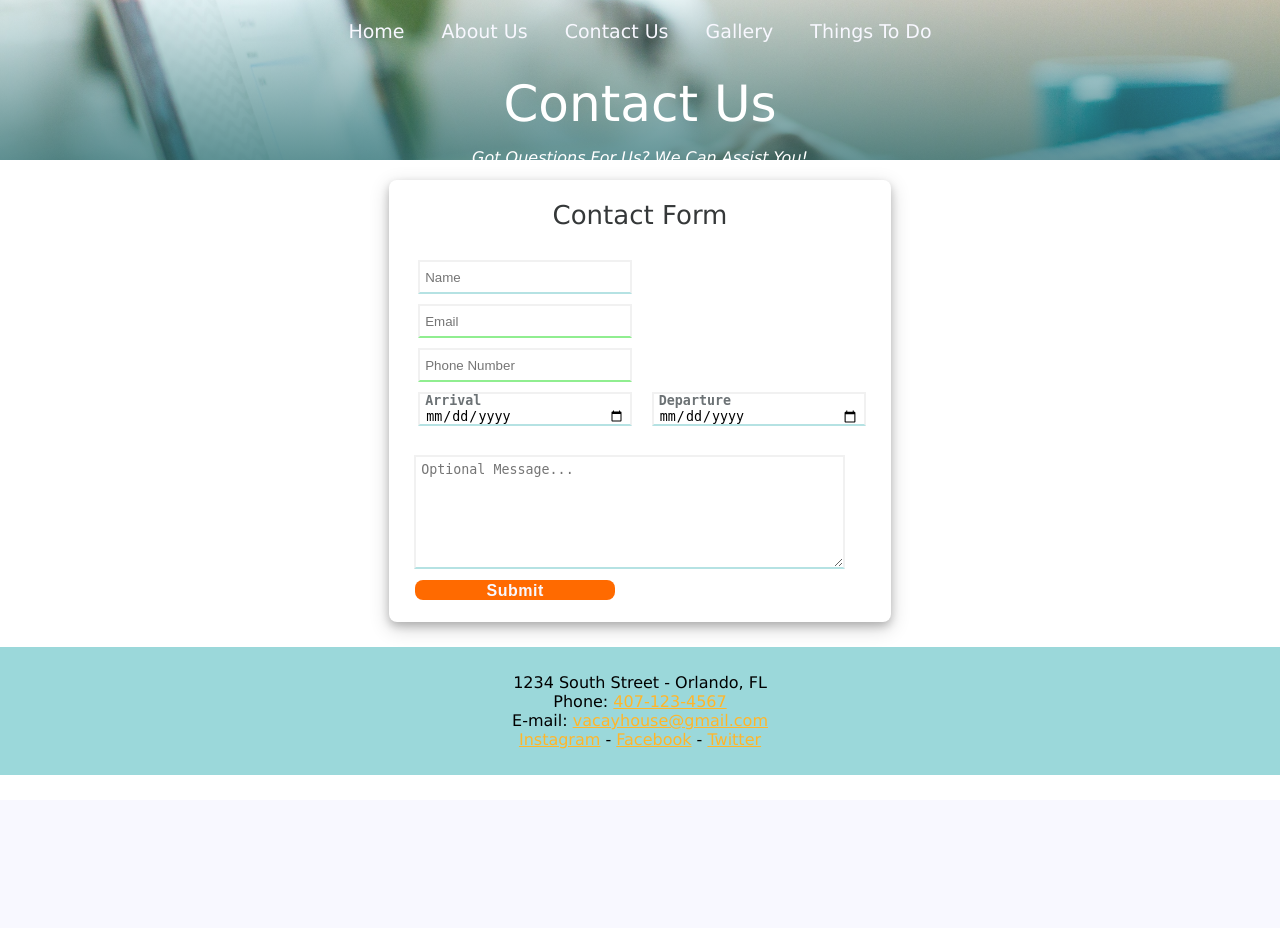
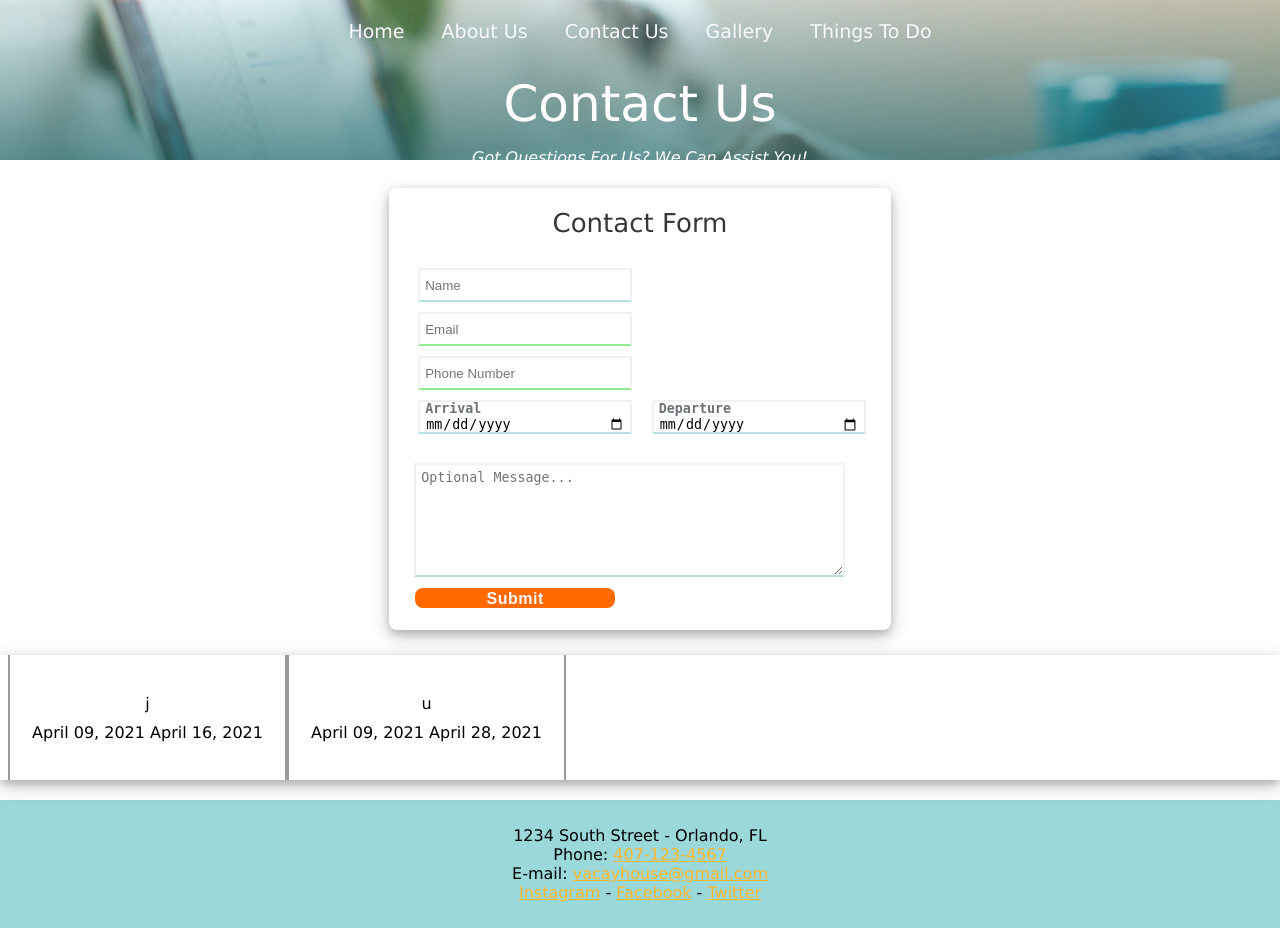
Before and after one commit to Weegee5859/airbnb_booking_website, a PHP site: page /contact.php in a window 1280 px wide. Before the commit the page ends 775 px from the top, so only its background shows below. Run offline with PHP 8.4, Linux system fonts and the light colour scheme.

Commit message:
contact booking listings
-contact page now list each appointments when added
-functions were redone and added to appointments.php

-(BUG) appointmentAvailable() doesn't detect dates that still are conflicting

```diff
--- a/final_website/html/appointments/myFile.json
+++ b/final_website/html/appointments/myFile.json
@@ -1 +1 @@
-[{"name":"j","email":"","phone":"","arrival":"2021-04-10","departure":"2021-04-27","textarea":"","submit":"Submit"},{"name":"u","email":"","phone":"","arrival":"2021-05-13","departure":"2021-04-16","textarea":"","submit":"Submit"},{"name":"j","email":"","phone":"","arrival":"2021-04-08","departure":"2021-04-07","textarea":"","submit":"Submit"},{"name":"uu","email":"","phone":"","arrival":"2021-04-30","departure":"2021-04-12","textarea":"","submit":"Submit"},{"name":"hey there","email":"","phone":"","arrival":"2021-04-01","departure":"2021-04-03","textarea":"","submit":"Submit"},{"name":"hey there","email":"","phone":"","arrival":"2021-04-01","departure":"2021-04-03","textarea":"","submit":"Submit"},{"name":"hey there","email":"","phone":"","arrival":"2021-04-01","departure":"2021-04-03","textarea":"","submit":"Submit"},{"name":"hey there","email":"","phone":"","arrival":"2021-04-01","departure":"2021-04-03","textarea":"","submit":"Submit"},{"name":"zz","email":"","phone":"","arrival":"2021-06-07","departure":"2021-07-14","textarea":"","submit":"Submit"},{"name":"uu","email":"","phone":"","arrival":"2021-04-08","departure":"2021-04-23","textarea":"","submit":"Submit"}]
+[{"name":"j","email":"","phone":"","arrival":"2021-04-09","departure":"2021-04-16","textarea":"","submit":"Submit"},{"name":"u","email":"","phone":"","arrival":"2021-04-09","departure":"2021-04-28","textarea":"","submit":"Submit"}]
--- /dev/null
+++ b/final_website/html/appointments/o.json
@@ -0,0 +1 @@
+{"name":"yyrebtfdr","email":"","phone":"","arrival":"2021-04-01","departure":"2021-04-03","textarea":"","submit":"Submit"}
--- a/final_website/html/contact.php
+++ b/final_website/html/contact.php
@@ -11,6 +11,7 @@ Filename:	contact.html
 	<title>Contact Us</title>
 	<link rel="stylesheet" href="css/stylesheet.css" />
 	<link rel="stylesheet" href="css/contact.css">
+	<?php include 'appointments.php';?>
 
 </head>
 	<!--include header_with_banner.html-->
@@ -19,7 +20,7 @@ Filename:	contact.html
 	<!--<h1>Contact Us</h1>-->
 	<!--<h3>Got Questions For Us? We Can Assist You!</h3>-->
 	<!--Form Fields-->
-	<div class="contactUsForm">
+	<div class="contact_container">
 		<form id="my_form" method="POST" enctype="multipart/form-data" autocomplete="off">
 			<label class="formLabel">
 				<input type="text" name="name" class="formInput" placeholder="Name" required>
@@ -44,84 +45,22 @@ Filename:	contact.html
 				<input type="submit" name="submit" id="submit" class="formInput">
 			</label>
 		</form>
+		<div class="booking_list">
+
+			<?php
+				print(displayAppointments());
+			?>
+		</div>
+	</div>
+
 		<?php
+			//if form was successfully submitted
 			if (isset($_POST["submit"])) {
-				echo "<div> Managing Appointments...<br>";
-
-				echo "</div>";
-
-				function saveAppointment($data) {
-					$fp = fopen('appointments/myFile.json', 'w');
-						fwrite($fp, json_encode($data));
-					fclose($fp);
-					print_r("saved!");
-					//file_put_contents('myFile.json', $data);
-				}
-
-				function loadAppointments() {
-					if ( file_exists('appointments/myFile.json') ) return file_get_contents('appointments/myFile.json');
-					print_r("couldn't find file");
-					return null;
-				}
-
-				function checkAppointments($data) {
-					//check if arrival/depature dates are valid (depature date can't be before arrival date)
-					if ( $_POST['departure'] <= $_POST['arrival'] ) {
-						print("ERROR: Invalid dates. Departure date can't be before Arrival Date. :(");
-						return false;
-					}
-					foreach($data as $value) {
-						if ($_POST['arrival'] >= $value['arrival']) {
-							if ($_POST['departure'] <= $value['departure']) {
-								print("ERROR: Appointment already booked for that day. :(");
-								print_r("<br>");
-								print_r($_POST['arrival']);
-								print_r(" - ");
-								print_r($_POST['departure']);
-								print_r("<br>");
-								print_r($value['arrival']);
-								print_r(" - ");
-								print_r($value['departure']);
-								echo "<br>";
-								return false;
-							}
-						}
-					}
-					return true;
-				}
-
-				//try to load appointments json file and decode it
-				if ( $json = json_decode( loadAppointments(),true ) ) {
-
-
-					print_r($_POST['arrival']);
-					// testing
-					if ( checkAppointments($json) ) {
-						array_push($json, $_POST);
-						saveAppointment($json);
-						print_r("success");
-					} else {
-						print_r("fail");
-					}
-
-					foreach($json as $value) {
-						print_r($value);
-						print_r("<br>");
-					}
-
-
-				//create a new json file for appointments
-				} else {
-					$arr = array();
-					array_push($arr, $_POST);
-					saveAppointment($arr);
-				}
-
-				//print appointments
-				//print_r(loadAppointments());
+				echo "<div> Managing Appointments...</div><br>";
+				print_r(addAppointment($_POST));
 			}
 		?>
-	</div>
+
 	<?php include 'footer.html';?>
 </body>
 <script src="js/contact.js"></script>
--- a/final_website/html/css/contact.css
+++ b/final_website/html/css/contact.css
@@ -46,8 +46,7 @@ form {
 	margin: 8px;
 	margin-bottom: 25px;
 	padding: 20px;
-
-
+	max-width: 500px;
 }
 
 #input_arrival, #input_departure {
@@ -86,10 +85,41 @@ form {
 	background-color: #ffb62a;
 }
 
-div.contactUsForm {
+.contact_container {
+	display: flex;
 	margin: auto;
-	width: fit-content;
+	flex-direction: column;
+	align-items: center;
 }
+.booking_list {
+	display: flex;
+	align-self: stretch;
+	box-shadow: 0 4px 8px 0 rgba(0, 0, 0, 0.2), 0 6px 20px 0 rgba(0, 0, 0, 0.19);
+	height: 125px;
+	margin: 0px;
+	margin-bottom: 20px;
+	padding: 0px;
+	padding-left: 8px;
+	padding-right: 8px;
+}
+
+.booking {
+	justify-content: center;
+	display: flex;
+	border-left: 2px solid rgba(0,0,0,0.4);
+	border-right: 2px solid rgba(0,0,0,0.4);
+	height: 100%;
+	flex-direction: column;
+	text-align: center;
+	margin: 0px;
+	padding: 0px;
+	width: 275px;
+}
+
+.booking * {
+	margin: 5px;
+}
+
 
 h1, h3 {
 	text-align: center;
```
Also changed, not shown: final_website/html/appointments.php (added, +97 -0 lines).
